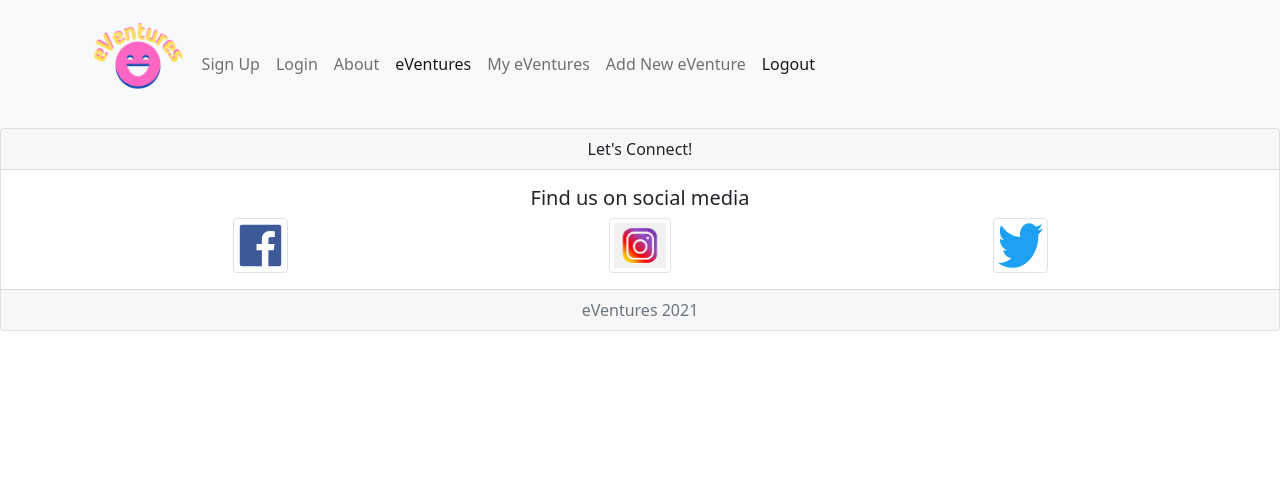
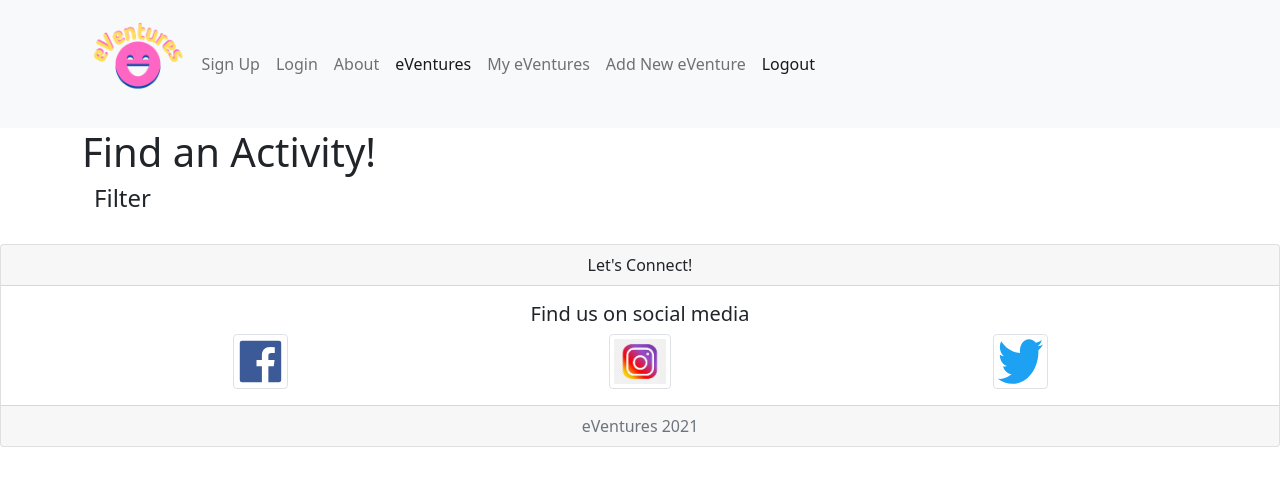
Before and after one commit to janellesh08/eVenture-Activities-App, a React (Create React App) app in the folder client/: page /all-eventures in a window 1280 px wide. Shown: the top 486 px of the page. Built offline with nearby package versions, Linux system fonts and the light colour scheme; no server answers.

Commit message:
changed name of ActivitiesList and ActivitiesPage to eVenturesList and eVenturesPage in order to avoid confusion

```diff
--- a/client/src/components/ActivitiesList.js
+++ b/client/src/components/eVenturesList.js
@@ -1,8 +1,8 @@
-import { Container } from "react-bootstrap"
+import { Container, Form } from "react-bootstrap"
 import { connect } from "react-redux"
 
 
-function ActivitiesList(props) {
+function EventuresList(props) {
 
 
 
@@ -10,7 +10,9 @@ function ActivitiesList(props) {
         <div>
             <Container>
                 <h4>Filter</h4>
-
+                <div>
+                    <label></label>
+                </div>
             </Container>
         </div>
     )
@@ -22,4 +24,4 @@ const mapStateToProps = (state) => {
     }
 }
 
-export default connect(mapStateToProps)(ActivitiesList)
+export default connect(mapStateToProps)(EventuresList)
--- a/client/src/index.js
+++ b/client/src/index.js
@@ -11,9 +11,9 @@ import BaseLayout from './pages/BaseLayout';
 import About from './pages/About';
 import MyEventures from './pages/MyEventures';
 import AddNewEventure from './pages/AddNewEventure';
-import ActivitesPage from './pages/ActivitesPage';
 import fetchActivitiesReducer from './store/reducers/FetchActivitiesReducer';
 import AuthenticatedReducer from './store/reducers/AuthenticatedReducer';
+import EventuresPage from './pages/eVenturesPage';
 
 const reducer = combineReducers({
   fetchActivityRed: fetchActivitiesReducer,
@@ -34,7 +34,7 @@ ReactDOM.render(
             <Route path='/about' component={About} />
             <Route path='/my-eventures' component={MyEventures} />
             <Route path='/add-new-eventure' component={AddNewEventure} />
-            <Route path='/activities' component={ActivitesPage} />
+            <Route path='/all-eventures' component={EventuresPage} />
             <Route path='/Login' component={Login} />
             <Route path='/SignUp' component={SignUp} />
           </Switch>
--- a/client/src/pages/ActivitesPage.js
+++ b/client/src/pages/eVenturesPage.js
@@ -1,11 +1,11 @@
 import { useEffect } from "react"
 import { Container } from "react-bootstrap"
 import { connect } from "react-redux"
-import ActivitiesList from "../components/ActivitiesList"
 import * as actionCreator from '../store/creators/actionCreators'
+import EventuresList from "../components/eVenturesList"
 
 
-function ActivitesPage(props) {
+function EventuresPage(props) {
 
     useEffect(() => {
         props.onFetchActivities()
@@ -16,7 +16,7 @@ function ActivitesPage(props) {
             <Container>
                 <h1>Find an Activity!</h1>
 
-                <ActivitiesList />
+                <EventuresList />
             </Container>
         </div>
     )
@@ -29,4 +29,4 @@ const mapDispatchToProps = (dispatch) => {
     }
 }
 
-export default connect(null, mapDispatchToProps)(ActivitesPage)
+export default connect(null, mapDispatchToProps)(EventuresPage)
```
